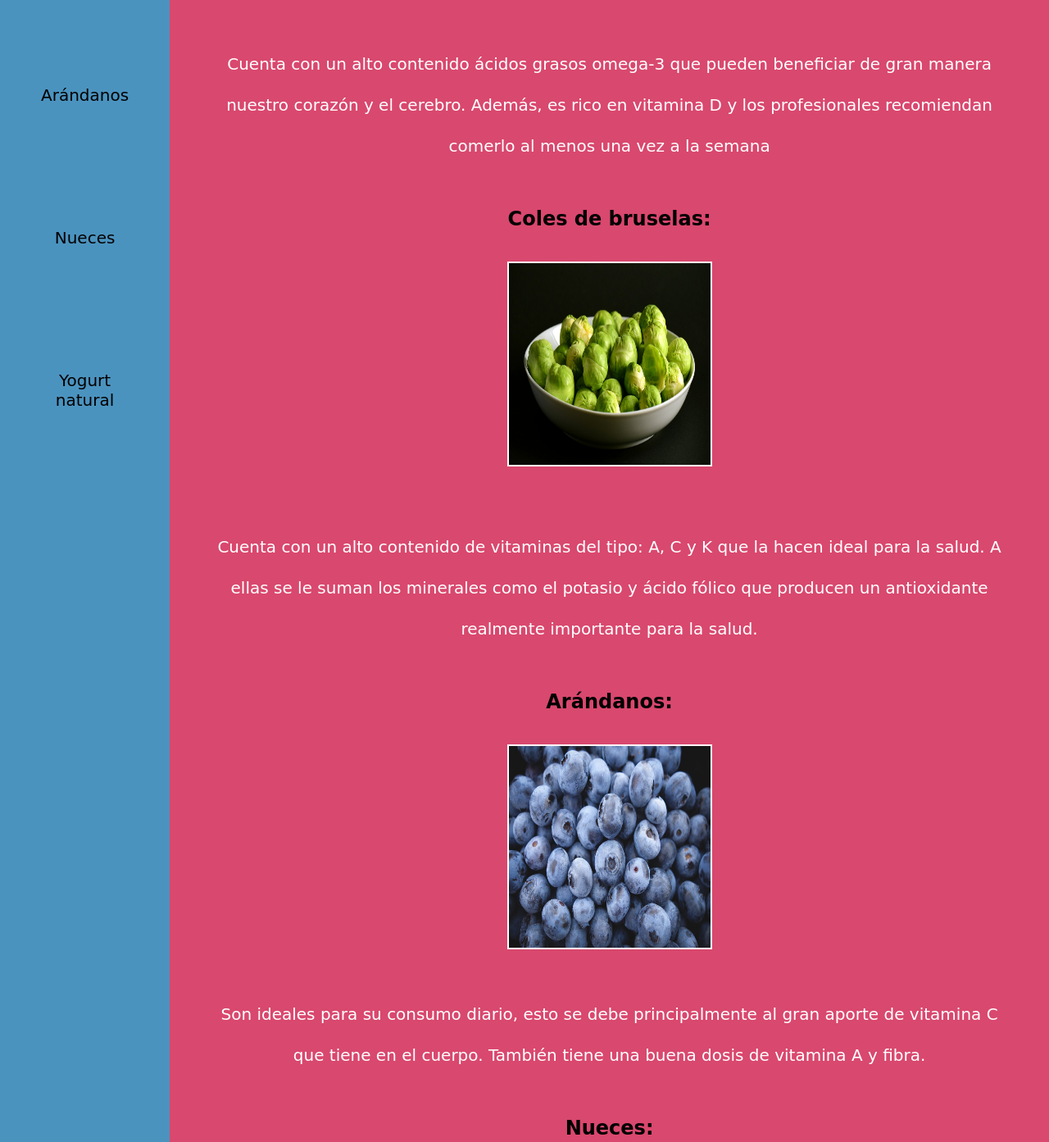
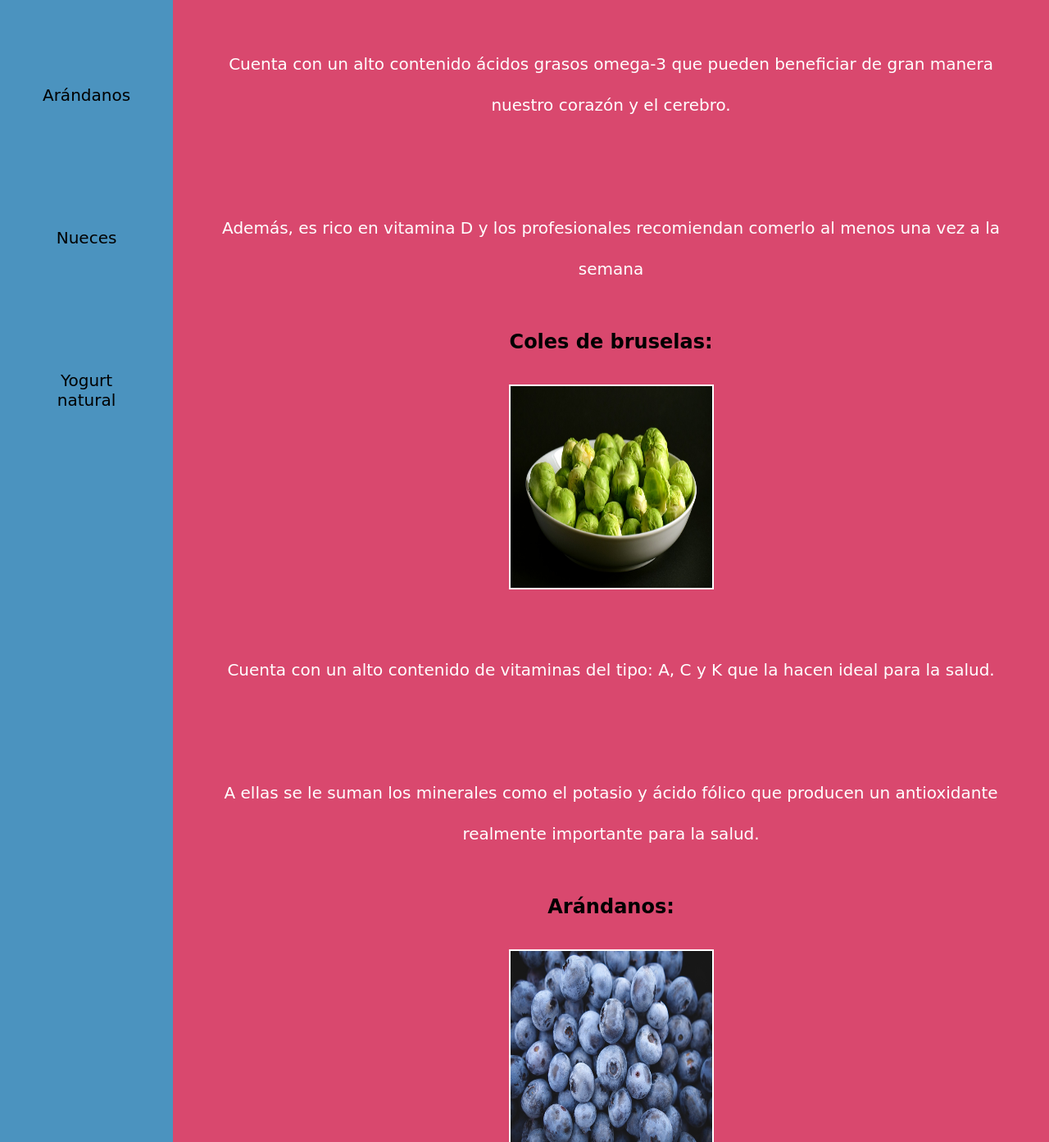
Before and after one commit to agustinbarria/Alimentaci-n-saludable, a plain HTML site: page index.html in a window 1280 px wide. Shown: the part 486-1879 px from the top of the page at 82% size. Drawn offline with Linux system fonts and the light colour scheme; a web font is replaced by a local one.

Commit message:
parrafos

```diff
--- a/index.html
+++ b/index.html
@@ -32,24 +32,24 @@
             <h1 class="comer_bien">"Comer bien es una forma de respetarse a uno mismo"</h1>
             <section class="main-section" id="Salmón"><header><h2>Salmón:</h2></header> <br><br>
             <img src="./img/salmon-1238248_1280.jpg" alt="salmon" height="250px" width="250px"><br><br>
-            <p>Cuenta con un alto contenido ácidos grasos omega-3 que pueden beneficiar de gran manera nuestro corazón y el cerebro. Además, es rico en vitamina D y los profesionales recomiendan comerlo al menos una vez a la semana</p>
+            <p>Cuenta con un alto contenido ácidos grasos omega-3 que pueden beneficiar de gran manera nuestro corazón y el cerebro.</p> <p>Además, es rico en vitamina D y los profesionales recomiendan comerlo al menos una vez a la semana</p>
             </section>
             <section class="main-section" id="Coles"><header><h2>Coles de bruselas:</h2></header> <br><br>
             <img src="./img/brussels-sprouts-3100702_1280.jpg" alt="coles" height="250px" width="250px" >
         <br><br>
-        <p> Cuenta con un alto contenido de vitaminas del tipo: A, C y K que la hacen ideal para la salud. A ellas se le suman los minerales como el potasio y ácido fólico que producen un antioxidante realmente importante para la salud.</p>
+        <p> Cuenta con un alto contenido de vitaminas del tipo: A, C y K que la hacen ideal para la salud.</p> <p> A ellas se le suman los minerales como el potasio y ácido fólico que producen un antioxidante realmente importante para la salud.</p>
         </section>
             <section class="main-section" id="Arándanos"><header><h2>Arándanos:</h2></header><br><br>
             <img src="./img/blueberries-690072_1280.jpg" alt="Arándanos" height="250px" width="250px">
-            <p>Son ideales para su consumo diario, esto se debe principalmente al gran aporte de vitamina C que tiene en el cuerpo. También tiene una buena dosis de vitamina A y fibra. </p>
+            <p>Son ideales para su consumo diario, esto se debe principalmente al gran aporte de vitamina C que tiene en el cuerpo.</p> <p> También tiene una buena dosis de vitamina A y fibra. </p>
             </section>
             <section class="main-section" id="Nueces"><header><h2>Nueces:</h2></header><br><br>
                 <img src="./img/nuts-428544_1280.jpg" alt="Nueces" height="250px" width="250px">
-            <p>Además de ser uno de los alimentos más saciantes que pueden existir, las nueces resultan ser ideales para la salud. Al ser consideradas como una grasa buena, son sumamente ricas en aceites saludables, proteínas y vitamina E.</p>
+            <p>Además de ser uno de los alimentos más saciantes que pueden existir, las nueces resultan ser ideales para la salud.</p> <p> Al ser consideradas como una grasa buena, son sumamente ricas en aceites saludables, proteínas y vitamina E.</p>
             </section>
             <section class="main-section" id="Yogurt"><header><h2>Yogurt natural:</h2></header><br><br>
             <img src="./img/yogurt-casero-cuadrado.jpg" alt="Yogurt" height="250px" width="250px">
-            <p> Cuenta con una alto contenido de proteínas, calcio, magnesio y vitaminas del tipo B12. Este deberia ser natural, de lo contrario el azúcar que contiene podría quitarle todos los beneficios que podría aportar realmente.</p>
+            <p> Cuenta con una alto contenido de proteínas, calcio, magnesio y vitaminas del tipo B12.</p> <p> Este deberia ser natural, de lo contrario el azúcar que contiene podría quitarle todos los beneficios que podría aportar realmente.</p>
             </section>
 
 
```
